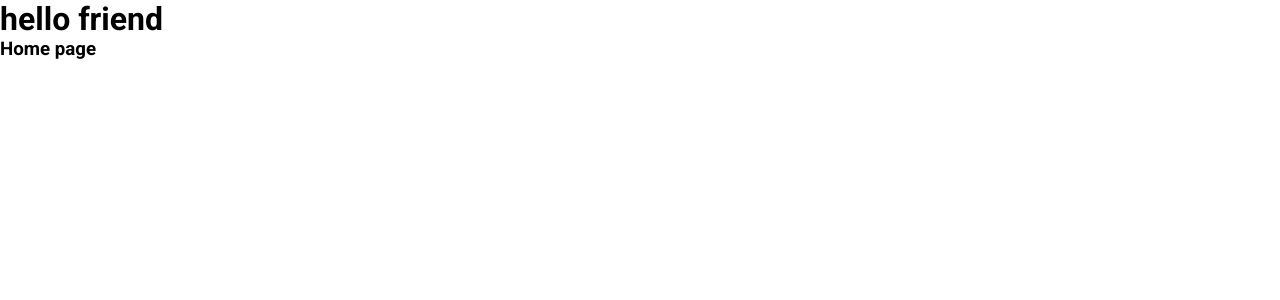
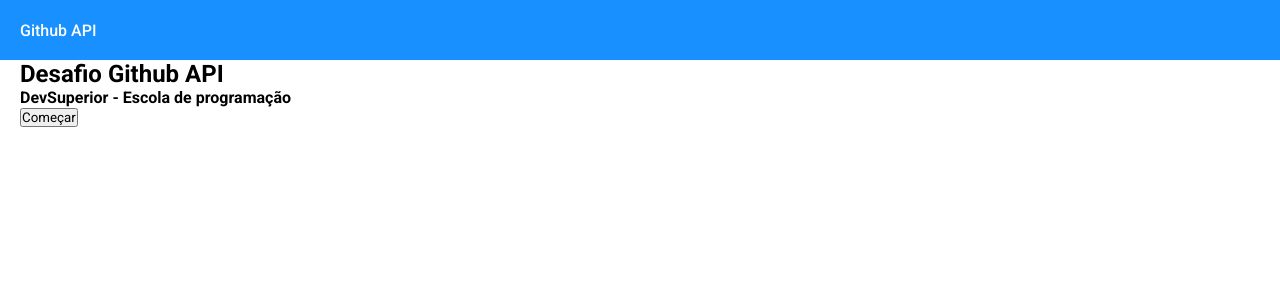
Before and after one commit to KEENNEEDYY/desafio-github-api, a React (Vite) app: page / in a window 1280 px wide. Shown: the top 300 px of the page. Built offline with nearby package versions, Linux system fonts and the light colour scheme.

Commit message:
Header
Signed-off-by: KEENNEEDYY <kennedy.costa.valenet@gmail.com>

```diff
--- a/src/App.tsx
+++ b/src/App.tsx
@@ -1,16 +1,17 @@
 import { BrowserRouter, Route, Routes } from 'react-router-dom';
-import './App.css'
+import './App.css';
+import Index from './routes/Index';
+import Home from './routes/Home';
+import ProfilePresenter from './routes/ProfilePresenter';
 
 export default function App() {
   return (
     <BrowserRouter>
       <Routes>
-        <Route index element={
-          <>
-            <h1>hello friend</h1>
-            <h3>Home page</h3>
-          </>
-        } />
+        <Route path='/' element={<Index />}>
+          <Route index element={<Home />} />
+          <Route path='/profile' element={<ProfilePresenter />} />
+        </Route>
       </Routes>
     </BrowserRouter>
   );
--- /dev/null
+++ b/src/components/Header/index.tsx
@@ -0,0 +1,13 @@
+import { Link } from 'react-router-dom';
+
+import './styles.css';
+
+export default function Header() {
+    return (
+        <div className="gitapi-headerbar">
+            <Link to="/">
+                <h1>Github API</h1>
+            </Link>
+        </div>
+    )
+}
--- /dev/null
+++ b/src/components/Header/styles.css
@@ -0,0 +1,24 @@
+.gitapi-headerbar {
+    display: flex;
+    align-items: center;
+    padding-left: 20px;
+    height: 60px;
+    background-color: var(--theme-color-bg-blue);
+}
+
+.gitapi-headerbar h1 {
+    font-size: 16px;
+    font-weight: 500;
+    color: var(--theme-color-font-white);
+}
+
+
+@media (min-width:1400px) {
+    .gitapi-headerbar {
+        padding-left: 40px;
+    }
+
+    .gitapi-headerbar h1 {
+        font-size: 24px;
+    }
+}
--- /dev/null
+++ b/src/routes/Home/index.tsx
@@ -0,0 +1,17 @@
+import { Link } from "react-router-dom";
+
+export default function Home() {
+    return (
+        <main>
+            <section>
+                <div>
+                    <h1>Desafio Github API</h1>
+                    <h4>DevSuperior - Escola de programação</h4>
+                    <Link to={"/profile"}>
+                        <button>Começar</button>
+                    </Link>
+                </div>
+            </section>
+        </main>
+    );
+}
--- /dev/null
+++ b/src/routes/Index/index.tsx
@@ -0,0 +1,11 @@
+import { Outlet } from "react-router-dom";
+import Header from "../../components/Header";
+
+export default function Index() {
+    return (
+        <>
+            <Header />
+            <Outlet />
+        </>
+    );
+}
--- /dev/null
+++ b/src/routes/ProfilePresenter/index.tsx
@@ -0,0 +1,8 @@
+
+export default function ProfilePresenter() {
+    return (
+        <div>
+            <h1>Tela de busca de perfil Github</h1>
+        </div>
+    )
+}
```
Also changed, not shown: src/routes/Home/styles.css (added), src/routes/ProfilePresenter/styles.css (added).
